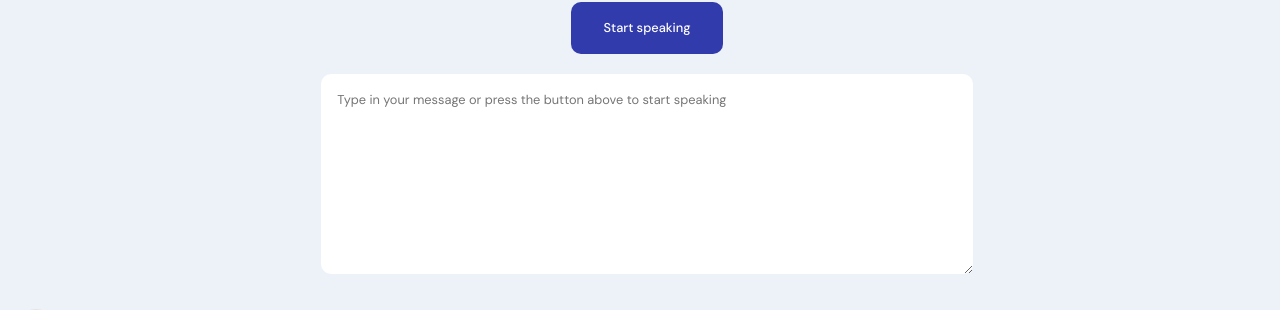
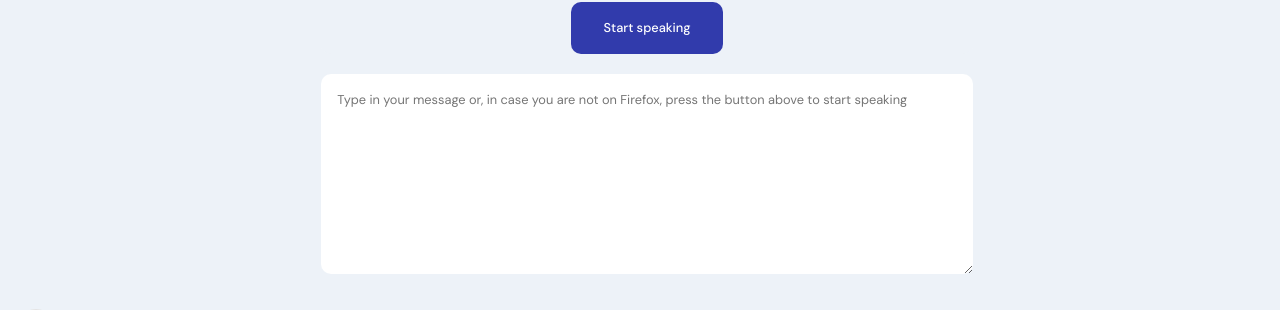
Before and after one commit to MartijnW2/PortfolioMPW, a React (Create React App) app in the folder frontend_react/: page / in a window 1280 px wide. Shown: the part 4213-4523 px from the top of the page. Built offline with nearby package versions, Linux system fonts and the light colour scheme; no server answers.

Commit message:
changed speaking text as a hotfix while there is no mozilla support

```diff
--- a/frontend_react/src/container/Footer/Footer.jsx
+++ b/frontend_react/src/container/Footer/Footer.jsx
@@ -159,7 +159,7 @@ const Footer = () => {
               className="p-text"
               value={message + (interimTranscript ? ' ' + interimTranscript : '')}
               name="message"
-              placeholder="Type in your message or press the button above to start speaking"
+              placeholder="Type in your message or, in case you are not on Firefox, press the button above to start speaking"
               onChange={handleChangeInput}
               style={{ flex: 1 }}
             />
```
